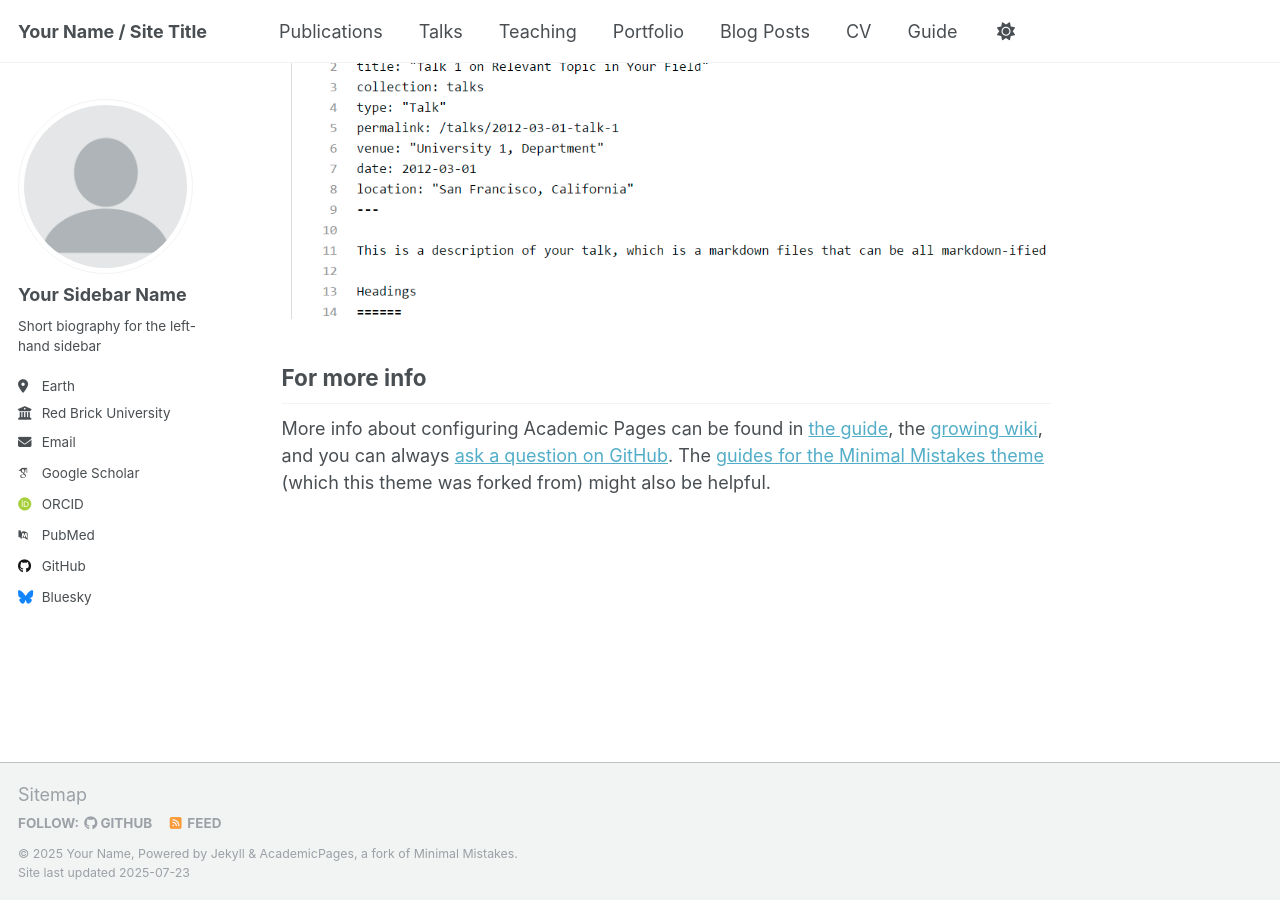
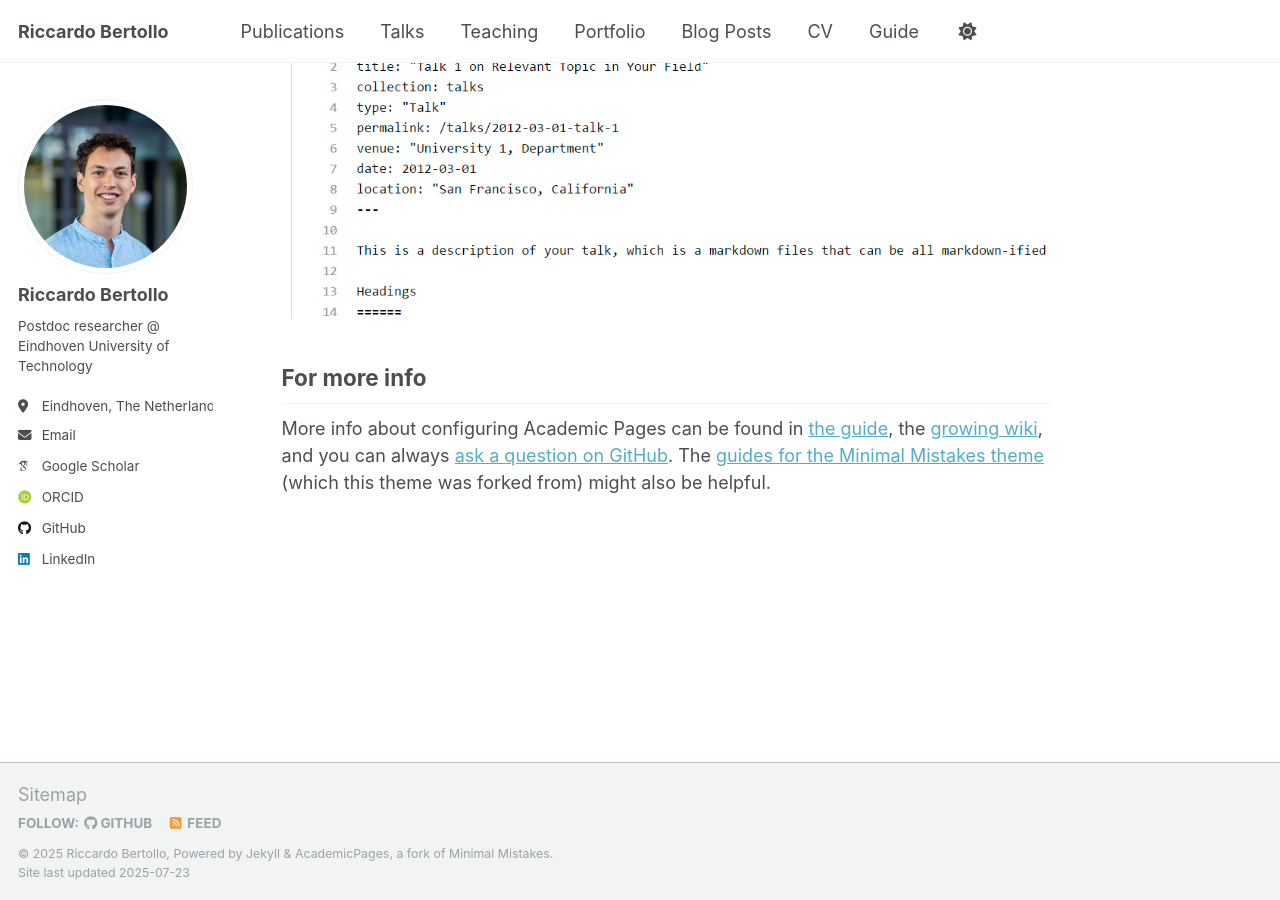
Before and after one commit to riccardobertollo/riccardobertollo.github.io, a Jekyll site: the page built from _pages/about.md, in a window 1280 px wide and 900 px high, scrolled down 2880 px. Built offline with Jekyll 4.4.1, drawn with Linux system fonts in a browser that asks for light colours; some web fonts are replaced; a script that is not in the unit is left out.

Commit message:
Edited sidebar

```diff
--- a/_config.yml
+++ b/_config.yml
@@ -9,36 +9,36 @@
 # Basic Site Settings
 locale                   : "en-US"
 site_theme               : "default"
-title                    : "Your Name / Site Title"
+title                    : "Riccardo Bertollo"
 title_separator          : "-"
-name                     : &name "Your Name"
-description              : &description "personal description"
-url                      : https://academicpages.github.io # the base hostname & protocol for your site e.g. "https://[your GitHub username].github.io" or if you already have some other page hosted on Github then use "https://[your GitHub username].github.io/[Your Repo Name]"
+name                     : &name "Riccardo Bertollo"
+description              : &description "Postdoc researcher @ Eindhoven University of Technology"
+url                      : https://riccardobertollo.github.io # the base hostname & protocol for your site e.g. "https://[your GitHub username].github.io" or if you already have some other page hosted on Github then use "https://[your GitHub username].github.io/[Your Repo Name]"
 baseurl                  : "" # the subpath of your site, e.g. "/blog"
-repository               : "academicpages/academicpages.github.io"
+repository               : "riccardobertollo/riccardobertollo.github.io"
 
 # Site Author - The following control what appear as part of the author content on the side bar.
 #               If a field is blank the icon and link will not appear, otherwise it will be shown.
 #               Additional customization can be done by editing /_includes/author-profile.html
 author:
   # Biographic information
-  avatar           : "profile.png"
-  name             : "Your Sidebar Name"
+  avatar           : "profile.jpg"
+  name             : "Riccardo Bertollo"
   pronouns         : # example: "she/her"
-  bio              : "Short biography for the left-hand sidebar"
-  location         : "Earth"
-  employer         : "Red Brick University"
+  bio              : "Postdoc researcher @ Eindhoven University of Technology"
+  location         : "Eindhoven, The Netherlands"
+  employer         : #""
   uri              : # URL
-  email            : "none@example.org"
+  email            : "r.bertollo@tue.nl"
 
   # Academic websites
   academia         : # URL
   arxiv            : # URL - Update with the correct link to your profile
-  googlescholar    : "https://scholar.google.com/citations?user=PS_CX0AAAAAJ"
+  googlescholar    : "https://scholar.google.com/citations?user=nl3WkzUAAAAJ&hl=it"
   impactstory      : # URL
-  orcid            : "http://orcid.org/yourorcidurl"
+  orcid            : "https://orcid.org/0000-0002-8122-3593"
   semantic         : # URL
-  pubmed           : "https://www.ncbi.nlm.nih.gov/pubmed/?term=john+snow"
+  pubmed           : # URL
   researchgate     : # URL
   scopus           : # URL
 
@@ -46,13 +46,13 @@ author:
   bitbucket        : # Username - Update with your username on the site
   codepen          : # Username
   dribbble         : # Username
-  github           : "academicpages"
+  github           : "riccardobertollo"
   kaggle           : # Username
   stackoverflow    : # User number or user number and name (i.e., use "1" or "1/jeff-atwood")
 
   # Social media
   artstation       : # Username
-  bluesky          : "bsky.app" # Replace this with you Bluesky username
+  bluesky          : # Username
   facebook         : # Username
   flickr           : # Username
   foursquare       : # Username
@@ -61,7 +61,7 @@ author:
   keybase          : # Username
   instagram        : # Username
   lastfm           : # Username
-  linkedin         : # Username
+  linkedin         : "riccardo-bertollo/"
   mastodon         : # URL
   medium           : # URL
   pinterest        : # Username
```
Also changed, not shown: images/profile.jpg (added), images/profile.png (deleted), 1 other file.
